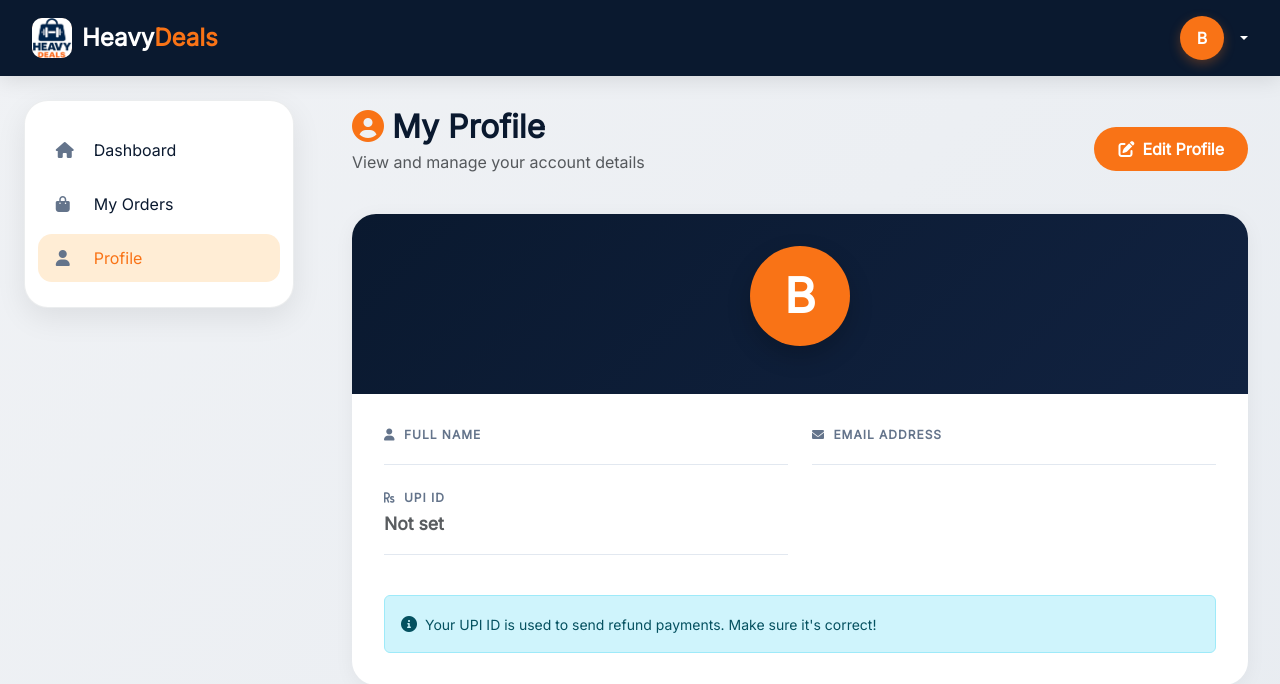
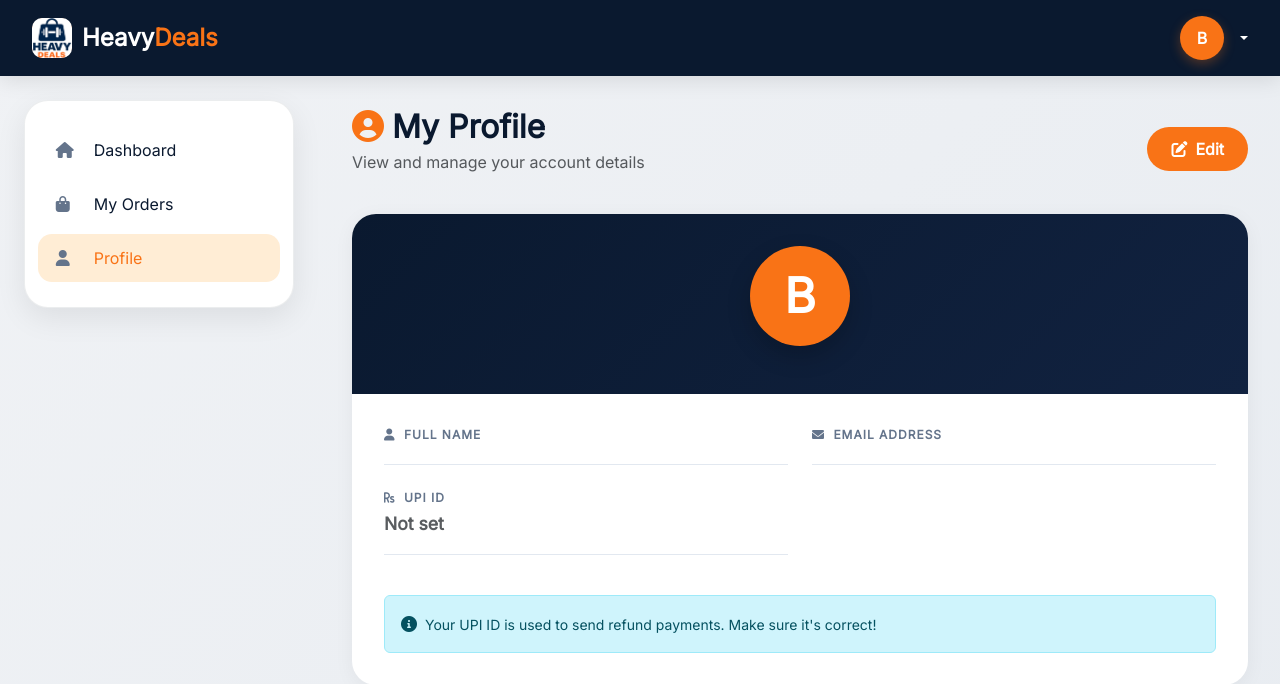
Before and after one commit to jaymedeveloper/Heavy-Deal, a Flask app: template templates/Buyer/buyer_profile.html in a window 1280 px wide. Shown: the top 684 px of the page. Run offline with Flask 3, Linux system fonts and the light colour scheme; the template is opened without the code that fills it, so the values that code supplies are empty.

Commit message:
Update buyer_profile.html

```diff
--- a/templates/Buyer/buyer_profile.html
+++ b/templates/Buyer/buyer_profile.html
@@ -348,7 +348,7 @@
                 <p class="text-muted">View and manage your account details</p>
             </div>
             {% if not is_editing %}
-            <button class="btn-edit" onclick="toggleEdit()"><i class="fas fa-edit me-2"></i>Edit Profile</button>
+            <button class="btn-edit" onclick="toggleEdit()"><i class="fas fa-edit me-2"></i>Edit</button>
             {% endif %}
         </div>
         {% if msg %}
```
